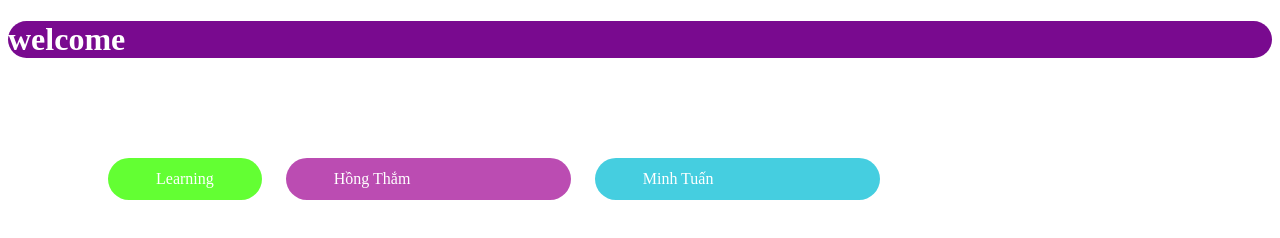
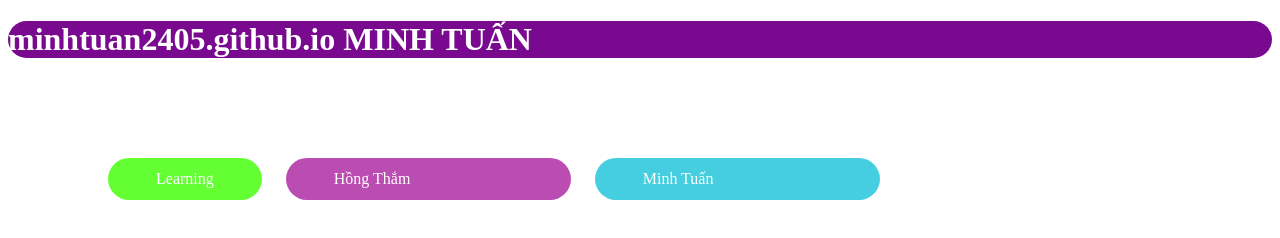
Before and after one commit to MinhTuan2405/minhtuan2405.github.io, a plain HTML site: page index.html in a window 1280 px wide. Drawn offline with Linux system fonts and the light colour scheme.

Commit message:
Update index.html

```diff
--- a/index.html
+++ b/index.html
@@ -9,7 +9,7 @@
     <script src="main.js"></script>
 </head>
 <body>
-    <h1>welcome</h1>
+    <h1>minhtuan2405.github.io MINH TUẤN </h1>
 
     <div>
         <div class="btn btn--one"><a href="https://fullstack.edu.vn/">Learning</a></div>
```
